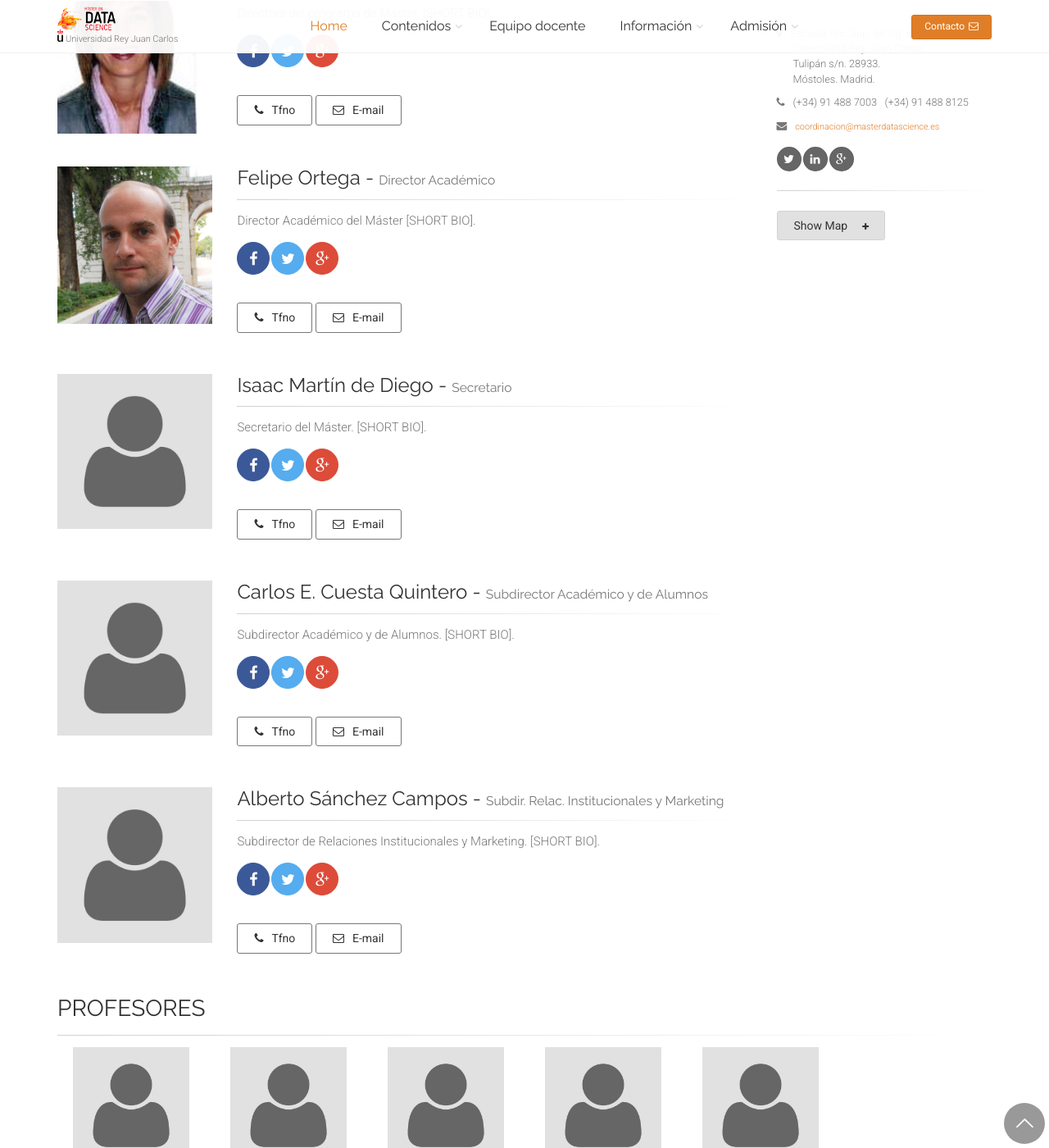
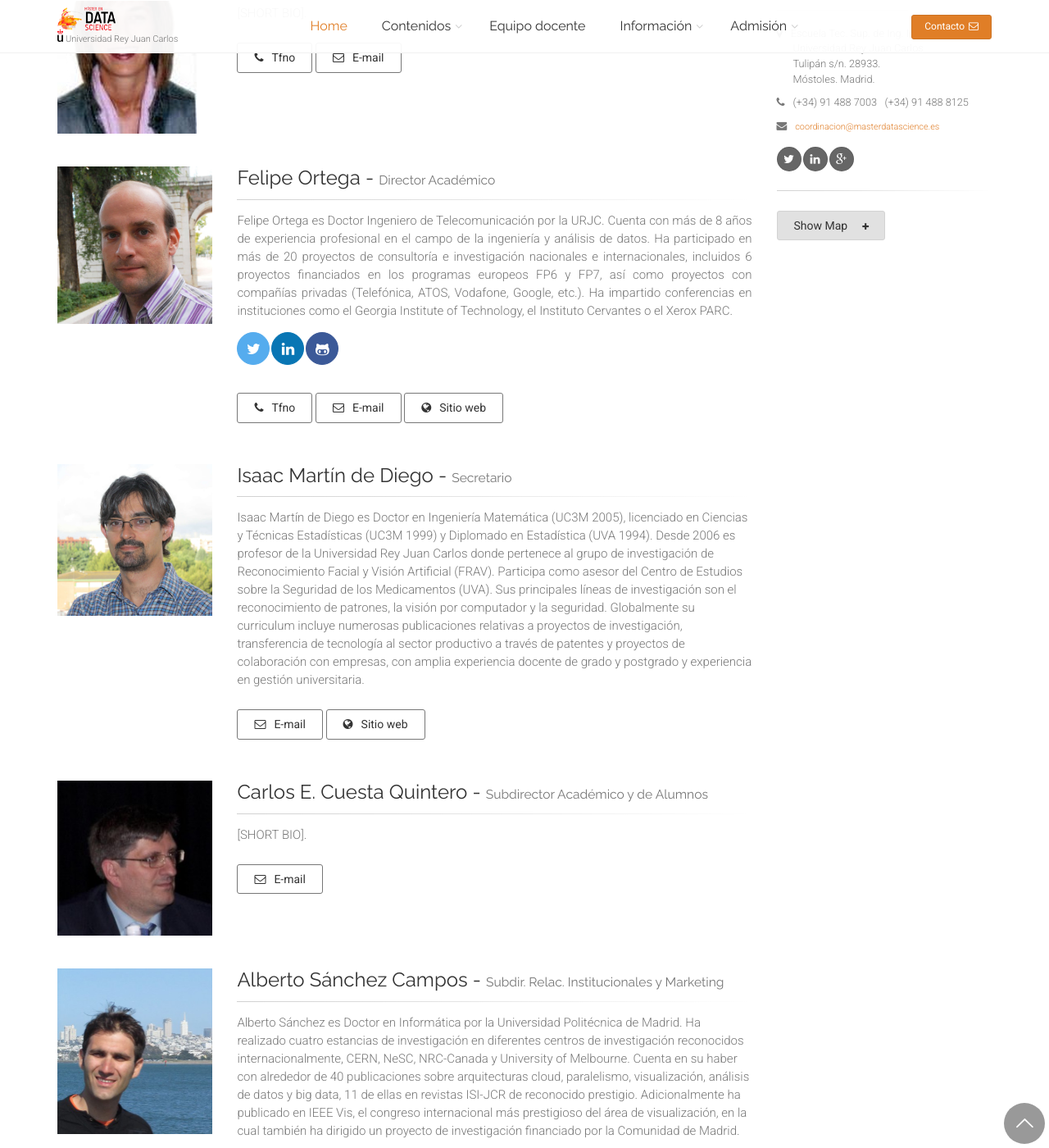
Before and after one commit to URJCDataScience/central, a Jekyll site: the page built from equipo/index.html, in a window 1280 px wide and 1400 px high, scrolled down 287 px. Shown: the whole window at 82% size. Built offline with Jekyll 4.4.1, drawn with Linux system fonts in a browser that asks for light colours.

Commit message:
Training team desc, bios

```diff
--- a/equipo/index.html
+++ b/equipo/index.html
@@ -32,21 +32,10 @@ author: URJCDataScience
 							<div class="body">
 								<h3 class="title margin-clear">Belén Vela Sánchez - <small>Directora</small></h3>
 								<div class="separator-2 mt-10"></div>
-								<p>
-									Directora del programa de Máster. [SHORT BIO].
+								<p >
+									[SHORT BIO].
 								</p>
-								<ul class="social-links circle margin-clear colored">
-									<li class="facebook">
-										<a target="_blank" href="http://www.facebook.com"><i class="fa fa-facebook"></i></a>
-									</li>
-									<li class="twitter">
-										<a target="_blank" href="http://www.twitter.com"><i class="fa fa-twitter"></i></a>
-									</li>
-									<li class="googleplus">
-										<a target="_blank" href="http://plus.google.com"><i class="fa fa-google-plus"></i></a>
-									</li>
-								</ul>
-								<br>
+
 								<a href="tel:+34 91 488 7003" class="btn btn-gray-transparent"><i class="pr-10 fa margin-clear fa-phone"></i>Tfno</a>
 								<a href="mailto:belen.vela@urjc.es" class="btn btn-gray-transparent"><i class="pr-10 margin-clear fa fa-envelope-o"></i>E-mail</a>
 							</div>
@@ -66,23 +55,30 @@ author: URJCDataScience
 							<div class="body">
 								<h3 class="title margin-clear">Felipe Ortega - <small>Director Académico</small></h3>
 								<div class="separator-2 mt-10"></div>
-								<p>
-									Director Académico del Máster [SHORT BIO].
+								<p class="text-justify">
+									Felipe Ortega es Doctor Ingeniero de Telecomunicación por
+									la URJC. Cuenta con más de 8 años de experiencia profesional en el campo de la ingeniería y análisis
+									de datos. Ha participado en más de 20 proyectos de consultoría e investigación nacionales
+									e internacionales, incluidos 6 proyectos financiados en los programas europeos FP6 y FP7,
+									así como proyectos con compañías privadas (Telefónica, ATOS, Vodafone, Google, etc.).
+									Ha impartido conferencias en instituciones como el Georgia Institute of Technology,
+									el Instituto Cervantes o el Xerox PARC.
 								</p>
 								<ul class="social-links circle margin-clear colored">
+									<li class="twitter">
+										<a target="_blank" href="http://www.twitter.com/jfelipe"><i class="fa fa-twitter"></i></a>
+									</li>
+									<li class="linkedin">
+										<a target="_blank" href="https://es.linkedin.com/in/felipeortega"><i class="fa fa-linkedin"></i></a>
+									</li>
 									<li class="facebook">
-										<a target="_blank" href="http://www.facebook.com"><i class="fa fa-facebook"></i></a>
-									</li>
-									<li class="twitter">
-										<a target="_blank" href="http://www.twitter.com"><i class="fa fa-twitter"></i></a>
-									</li>
-									<li class="googleplus">
-										<a target="_blank" href="http://plus.google.com"><i class="fa fa-google-plus"></i></a>
+										<a target="_blank" href="https://github.com/glimmerphoenix"><i class="fa fa-github-alt"></i></a>
 									</li>
 								</ul>
 								<br>
 								<a href="tel:+34 91 488 8125" class="btn btn-gray-transparent"><i class="pr-10 margin-clear fa fa-phone"></i>Tfno</a>
 								<a href="mailto:felipe.ortega@urjc.es" class="btn btn-gray-transparent"><i class="pr-10 margin-clear fa fa-envelope-o"></i>E-mail</a>
+								<a href="http://www.felipeortega.net" class="btn btn-gray-transparent"><i class="pr-10 margin-clear fa fa-globe"></i>Sitio web</a>
 							</div>
 						</div>
 
@@ -92,8 +88,8 @@ author: URJCDataScience
 					<div class="row">
 						<div class="col-sm-6 col-md-4 col-lg-3">
 							<div class="overlay-container overlay-visible">
-								<img src="{{ site.baseurl }}images/team-member-1.jpg" alt="">
-								<a href="{{ site.baseurl }}images/team-member-1.jpg" class="popup-img overlay-link" title="Isaac Martín de Diego - Secretario"><i class="icon-plus-1"></i></a>
+								<img src="{{ site.baseurl }}images/profes/imartindediego.jpg" alt="">
+								<a href="{{ site.baseurl }}images/profes/imartindediego.jpg" class="popup-img overlay-link" title="Isaac Martín de Diego - Secretario"><i class="icon-plus-1"></i></a>
 							</div>
 						</div>
 						<div class="col-sm-6 col-md-4 col-lg-9">
@@ -102,22 +98,22 @@ author: URJCDataScience
 
 								<div class="separator-2 mt-10"></div>
 								<p>
-									Secretario del Máster. [SHORT BIO].
+									Isaac Martín de Diego es Doctor en Ingeniería Matemática (UC3M 2005),
+									licenciado en Ciencias y Técnicas Estadísticas (UC3M 1999) y Diplomado en
+									Estadística (UVA 1994). Desde 2006 es profesor de la Universidad Rey Juan
+									Carlos donde pertenece al grupo de investigación de Reconocimiento Facial y
+									Visión Artificial (FRAV). Participa como asesor del Centro de Estudios
+									sobre la Seguridad de los Medicamentos (UVA). Sus principales líneas de
+									investigación son el reconocimiento de patrones, la visión por computador y
+									la seguridad. Globalmente su curriculum incluye numerosas publicaciones
+									relativas a proyectos de investigación, transferencia de tecnología al
+									sector productivo a través de patentes y proyectos de colaboración con
+									empresas, con amplia experiencia docente de grado y postgrado y experiencia
+									en gestión universitaria.
 								</p>
-								<ul class="social-links circle margin-clear colored">
-									<li class="facebook">
-										<a target="_blank" href="http://www.facebook.com"><i class="fa fa-facebook"></i></a>
-									</li>
-									<li class="twitter">
-										<a target="_blank" href="http://www.twitter.com"><i class="fa fa-twitter"></i></a>
-									</li>
-									<li class="googleplus">
-										<a target="_blank" href="http://plus.google.com"><i class="fa fa-google-plus"></i></a>
-									</li>
-								</ul>
-								<br>
-								<a href="tel:123123123123123" class="btn btn-gray-transparent"><i class="pr-10 margin-clear fa fa-phone"></i>Tfno</a>
+
 								<a href="mailto:isaac.martin@urjc.es" class="btn btn-gray-transparent"><i class="pr-10 margin-clear fa fa-envelope-o"></i>E-mail</a>
+								<a href="http://www.frav.es" class="btn btn-gray-transparent"><i class="pr-10 margin-clear fa fa-globe"></i>Sitio web</a>
 							</div>
 						</div>
 
@@ -127,8 +123,8 @@ author: URJCDataScience
 					<div class="row">
 						<div class="col-sm-6 col-md-4 col-lg-3">
 							<div class="overlay-container overlay-visible">
-								<img src="{{ site.baseurl }}images/team-member-1.jpg" alt="">
-								<a href="{{ site.baseurl }}images/team-member-1.jpg" class="popup-img overlay-link" title="Carlos E. Cuesta Quintero - Subdirector Académico y de Alumnos"><i class="icon-plus-1"></i></a>
+								<img src="{{ site.baseurl }}images/profes/carlos_cuesta.jpeg" alt="">
+								<a href="{{ site.baseurl }}images/profes/carlos_cuesta.jpeg" class="popup-img overlay-link" title="Carlos E. Cuesta Quintero - Subdirector Académico y de Alumnos"><i class="icon-plus-1"></i></a>
 							</div>
 						</div>
 						<div class="col-sm-6 col-md-4 col-lg-9">
@@ -137,21 +133,8 @@ author: URJCDataScience
 
 								<div class="separator-2 mt-10"></div>
 								<p>
-									Subdirector Académico y de Alumnos. [SHORT BIO].
+									[SHORT BIO].
 								</p>
-								<ul class="social-links circle margin-clear colored">
-									<li class="facebook">
-										<a target="_blank" href="http://www.facebook.com"><i class="fa fa-facebook"></i></a>
-									</li>
-									<li class="twitter">
-										<a target="_blank" href="http://www.twitter.com"><i class="fa fa-twitter"></i></a>
-									</li>
-									<li class="googleplus">
-										<a target="_blank" href="http://plus.google.com"><i class="fa fa-google-plus"></i></a>
-									</li>
-								</ul>
-								<br>
-								<a href="tel:123123123123123" class="btn btn-gray-transparent"><i class="pr-10 margin-clear fa fa-phone"></i>Tfno</a>
 								<a href="mailto:enrique.cuesta@urjc.es" class="btn btn-gray-transparent"><i class="pr-10 margin-clear fa fa-envelope-o"></i>E-mail</a>
 							</div>
 						</div>
@@ -162,8 +145,8 @@ author: URJCDataScience
 					<div class="row">
 						<div class="col-sm-6 col-md-4 col-lg-3">
 							<div class="overlay-container overlay-visible">
-								<img src="{{ site.baseurl }}images/team-member-1.jpg" alt="">
-								<a href="{{ site.baseurl }}images/team-member-1.jpg" class="popup-img overlay-link" title="Alberto Sánchez Campos - Subdirector de Relaciones Institucionales y Marketing"><i class="icon-plus-1"></i></a>
+								<img src="{{ site.baseurl }}images/profes/alberto_sanchez.png" alt="">
+								<a href="{{ site.baseurl }}images/profes/alberto_sanchez.png" class="popup-img overlay-link" title="Alberto Sánchez Campos - Subdirector de Relaciones Institucionales y Marketing"><i class="icon-plus-1"></i></a>
 							</div>
 						</div>
 						<div class="col-sm-6 col-md-4 col-lg-9">
@@ -172,21 +155,14 @@ author: URJCDataScience
 
 								<div class="separator-2 mt-10"></div>
 								<p>
-									Subdirector de Relaciones Institucionales y Marketing. [SHORT BIO].
+									Alberto Sánchez es Doctor en Informática por la Universidad
+									Politécnica de Madrid. Ha realizado cuatro estancias de investigación en
+									diferentes centros de investigación reconocidos internacionalmente, CERN, NeSC, NRC-Canada y University of
+									Melbourne. Cuenta en su haber con alrededor de 40 publicaciones sobre arquitecturas cloud, paralelismo, visualización,
+									análisis de datos y big data, 11 de ellas en revistas ISI-JCR de reconocido prestigio. Adicionalmente
+									ha publicado en IEEE Vis, el congreso internacional más prestigioso del área de visualización, en la
+									cual también ha dirigido un proyecto de investigación financiado por la Comunidad de Madrid.
 								</p>
-								<ul class="social-links circle margin-clear colored">
-									<li class="facebook">
-										<a target="_blank" href="http://www.facebook.com"><i class="fa fa-facebook"></i></a>
-									</li>
-									<li class="twitter">
-										<a target="_blank" href="http://www.twitter.com"><i class="fa fa-twitter"></i></a>
-									</li>
-									<li class="googleplus">
-										<a target="_blank" href="http://plus.google.com"><i class="fa fa-google-plus"></i></a>
-									</li>
-								</ul>
-								<br>
-								<a href="tel:123123123123123" class="btn btn-gray-transparent"><i class="pr-10 margin-clear fa fa-phone"></i>Tfno</a>
 								<a href="mailto:alberto.sanchez@urjc.es" class="btn btn-gray-transparent"><i class="pr-10 margin-clear fa fa-envelope-o"></i>E-mail</a>
 							</div>
 						</div>
@@ -221,11 +197,11 @@ author: URJCDataScience
 					<div class="col-md-2 col-sm-6">
 						<div class="image-box team-member shadow-narrow mb-20 ph-20">
 							<div class="overlay-container ">
-								<img src="{{ site.baseurl }}images/team-member-1.jpg" alt="">
+								<img src="{{ site.baseurl }}images/profes/antonio_alonso.jpg" alt="">
 								<div class="overlay-to-top">
 									<div class="text">
-										<p class="lead margin-clear">
-											Profesor Genérico
+										<p class="margin-clear">
+											Antonio Alonso Ayuso
 										</p>
 									</div>
 								</div>
@@ -236,11 +212,11 @@ author: URJCDataScience
 					<div class="col-md-2 col-sm-6">
 						<div class="image-box team-member shadow-narrow mb-20 ph-20">
 							<div class="overlay-container ">
-								<img src="{{ site.baseurl }}images/team-member-1.jpg" alt="">
+								<img src="{{ site.baseurl }}images/profes/mbeltran.jpg" alt="">
 								<div class="overlay-to-top">
 									<div class="text">
-										<p class="lead margin-clear">
-											Profesor Genérico
+										<p class="margin-clear">
+											Marta Beltrán Pardo
 										</p>
 									</div>
 								</div>
@@ -251,11 +227,11 @@ author: URJCDataScience
 					<div class="col-md-2 col-sm-6">
 						<div class="image-box team-member shadow-narrow mb-20 ph-20">
 							<div class="overlay-container ">
-								<img src="{{ site.baseurl }}images/team-member-1.jpg" alt="">
+								<img src="{{ site.baseurl }}images/profes/enrique_cabello.jpg" alt="">
 								<div class="overlay-to-top">
 									<div class="text">
-										<p class="lead margin-clear">
-											Profesor Genérico
+										<p class="margin-clear">
+											Enrique Cabello Pardos
 										</p>
 									</div>
 								</div>
@@ -266,11 +242,11 @@ author: URJCDataScience
 					<div class="col-md-2 col-sm-6">
 						<div class="image-box team-member shadow-narrow mb-20 ph-20">
 							<div class="overlay-container ">
-								<img src="{{ site.baseurl }}images/team-member-1.jpg" alt="">
+								<img src="{{ site.baseurl }}images/profes/maria_eugenia.jpg" alt="">
 								<div class="overlay-to-top">
 									<div class="text">
-										<p class="lead margin-clear">
-											Profesor Genérico
+										<p class="margin-clear">
+											María Eugenia Castellanos
 										</p>
 									</div>
 								</div>
@@ -281,11 +257,11 @@ author: URJCDataScience
 					<div class="col-md-2 col-sm-6">
 						<div class="image-box team-member shadow-narrow mb-20 ph-20">
 							<div class="overlay-container ">
-								<img src="{{ site.baseurl }}images/team-member-1.jpg" alt="">
+								<img src="{{ site.baseurl }}images/profes/jmcavero.jpg" alt="">
 								<div class="overlay-to-top">
 									<div class="text">
-										<p class="lead margin-clear">
-											Profesor Genérico
+										<p class="margin-clear">
+											José María Cavero Barca
 										</p>
 									</div>
 								</div>
@@ -300,11 +276,90 @@ author: URJCDataScience
 					<div class="col-md-2 col-sm-6">
 						<div class="image-box team-member shadow-narrow mb-20 ph-20">
 							<div class="overlay-container ">
-								<img src="{{ site.baseurl }}images/team-member-1.jpg" alt="">
+								<img src="{{ site.baseurl }}images/profes/cristina_conde.jpg" alt="">
 								<div class="overlay-to-top">
 									<div class="text">
-										<p class="lead margin-clear">
-											Profesor Genérico
+										<p class="margin-clear">
+											Cristina Conde Vilda
+										</p>
+									</div>
+								</div>
+							</div>
+						</div>
+					</div>
+					<!-- Profesor end -->
+					<div class="col-md-2 col-sm-6">
+						<div class="image-box team-member shadow-narrow mb-20 ph-20">
+							<div class="overlay-container ">
+								<img src="{{ site.baseurl }}images/profes/abraham_duarte.jpg" alt="">
+								<div class="overlay-to-top">
+									<div class="text">
+										<p class="margin-clear">
+											Abraham Duarte
+										</p>
+									</div>
+								</div>
+							</div>
+						</div>
+					</div>
+					<!-- Profesor end -->
+					<div class="col-md-2 col-sm-6">
+						<div class="image-box team-member shadow-narrow mb-20 ph-20">
+							<div class="overlay-container ">
+								<img src="{{ site.baseurl }}images/profes/micael_gallego.jpg" alt="">
+								<div class="overlay-to-top">
+									<div class="text">
+										<p class="margin-clear">
+											Micael Gallego
+										</p>
+									</div>
+								</div>
+							</div>
+						</div>
+					</div>
+					<!-- Profesor end -->
+					<div class="col-md-2 col-sm-6">
+						<div class="image-box team-member shadow-narrow mb-20 ph-20">
+							<div class="overlay-container ">
+								<img src="{{ site.baseurl }}images/profes/patxi_gortazar.jpeg" alt="">
+								<div class="overlay-to-top">
+									<div class="text">
+										<p class="margin-clear">
+											Francisco Gortázar
+										</p>
+									</div>
+								</div>
+							</div>
+						</div>
+					</div>
+					<!-- Profesor end -->
+					<div class="col-md-2 col-sm-6">
+						<div class="image-box team-member shadow-narrow mb-20 ph-20">
+							<div class="overlay-container ">
+								<img src="{{ site.baseurl }}images/profes/javier_moguerza.jpg" alt="">
+								<div class="overlay-to-top">
+									<div class="text">
+										<p class="margin-clear">
+											Javier M. Moguerza
+										</p>
+									</div>
+								</div>
+							</div>
+						</div>
+					</div>
+					<!-- Profesor end -->
+				</div>
+				<!-- Row end -->
+				<!-- Profesores row -->
+				<div class="row grid-space-20">
+					<div class="col-md-2 col-sm-6">
+						<div class="image-box team-member shadow-narrow mb-20 ph-20">
+							<div class="overlay-container ">
+								<img src="{{ site.baseurl }}images/profes/soto_montalvo.jpeg" alt="">
+								<div class="overlay-to-top">
+									<div class="text">
+										<p class="margin-clear">
+											Soto Montalvo
 										</p>
 									</div>
 								</div>
@@ -318,8 +373,8 @@ author: URJCDataScience
 								<img src="{{ site.baseurl }}images/team-member-1.jpg" alt="">
 								<div class="overlay-to-top">
 									<div class="text">
-										<p class="lead margin-clear">
-											Profesor Genérico
+										<p class="margin-clear">
+											Pilar Romay
 										</p>
 									</div>
 								</div>
@@ -327,14 +382,15 @@ author: URJCDataScience
 						</div>
 					</div>
 					<!-- Profesor end -->
+					<!--
 					<div class="col-md-2 col-sm-6">
 						<div class="image-box team-member shadow-narrow mb-20 ph-20">
 							<div class="overlay-container ">
 								<img src="{{ site.baseurl }}images/team-member-1.jpg" alt="">
 								<div class="overlay-to-top">
 									<div class="text">
-										<p class="lead margin-clear">
-											Profesor Genérico
+										<p class="margin-clear">
+											Profesor
 										</p>
 									</div>
 								</div>
@@ -342,14 +398,15 @@ author: URJCDataScience
 						</div>
 					</div>
 					<!-- Profesor end -->
+					<!--
 					<div class="col-md-2 col-sm-6">
 						<div class="image-box team-member shadow-narrow mb-20 ph-20">
 							<div class="overlay-container ">
 								<img src="{{ site.baseurl }}images/team-member-1.jpg" alt="">
 								<div class="overlay-to-top">
 									<div class="text">
-										<p class="lead margin-clear">
-											Profesor Genérico
+										<p class="margin-clear">
+											Profesor
 										</p>
 									</div>
 								</div>
@@ -357,14 +414,15 @@ author: URJCDataScience
 						</div>
 					</div>
 					<!-- Profesor end -->
+					<!--
 					<div class="col-md-2 col-sm-6">
 						<div class="image-box team-member shadow-narrow mb-20 ph-20">
 							<div class="overlay-container ">
 								<img src="{{ site.baseurl }}images/team-member-1.jpg" alt="">
 								<div class="overlay-to-top">
 									<div class="text">
-										<p class="lead margin-clear">
-											Profesor Genérico
+										<p class="margin-clear">
+											Profesor
 										</p>
 									</div>
 								</div>
```
